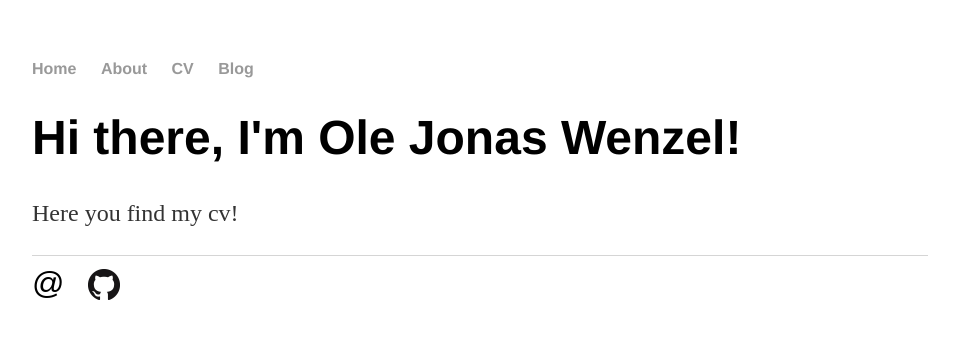
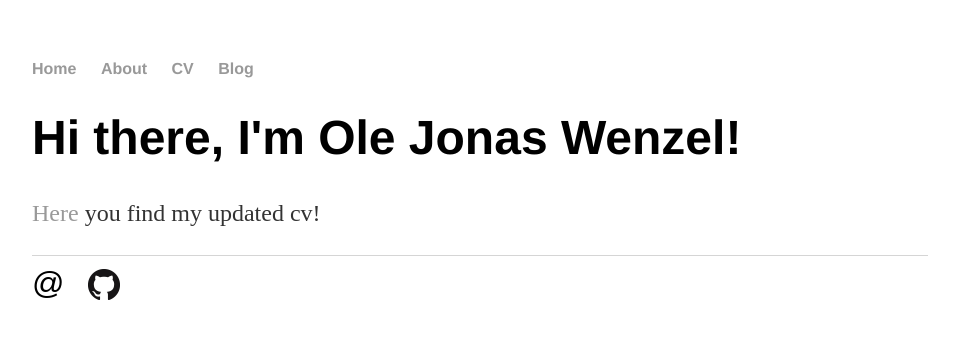
Before and after one commit to ojwenzel/ojwenzel.github.io, a Jekyll site: the page built from cv/index.html, in a window 1280 px wide. Shown: the top 339 px of the page, without its empty margins (160-1119 px from the left). Built offline with Jekyll 4.4.1, drawn with Linux system fonts in a browser that asks for light colours.

Commit message:
add cv file

```diff
--- a/cv/index.html
+++ b/cv/index.html
@@ -4,5 +4,5 @@ title: Ole Jonas Wenzel | cv
 ---
 <div class="blurb">
 	<h1>Hi there, I'm Ole Jonas Wenzel!</h1>
-	<p>Here you find my cv!</p>
+	<p><a href="/cv/cv.pdf" download>Here</a> you find my updated cv!</p>
 </div><!-- /.blurb -->
```
Also changed, not shown: 1 other file.
